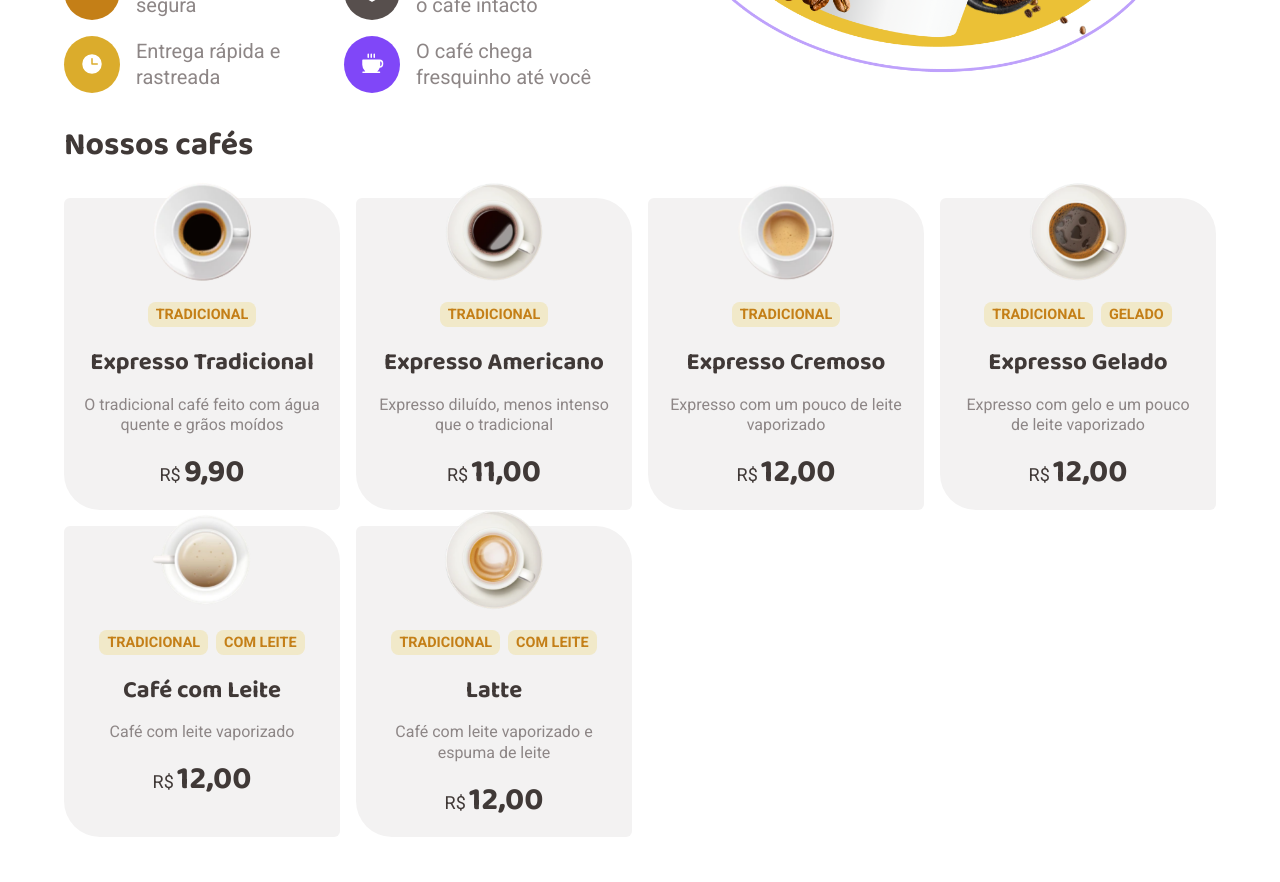
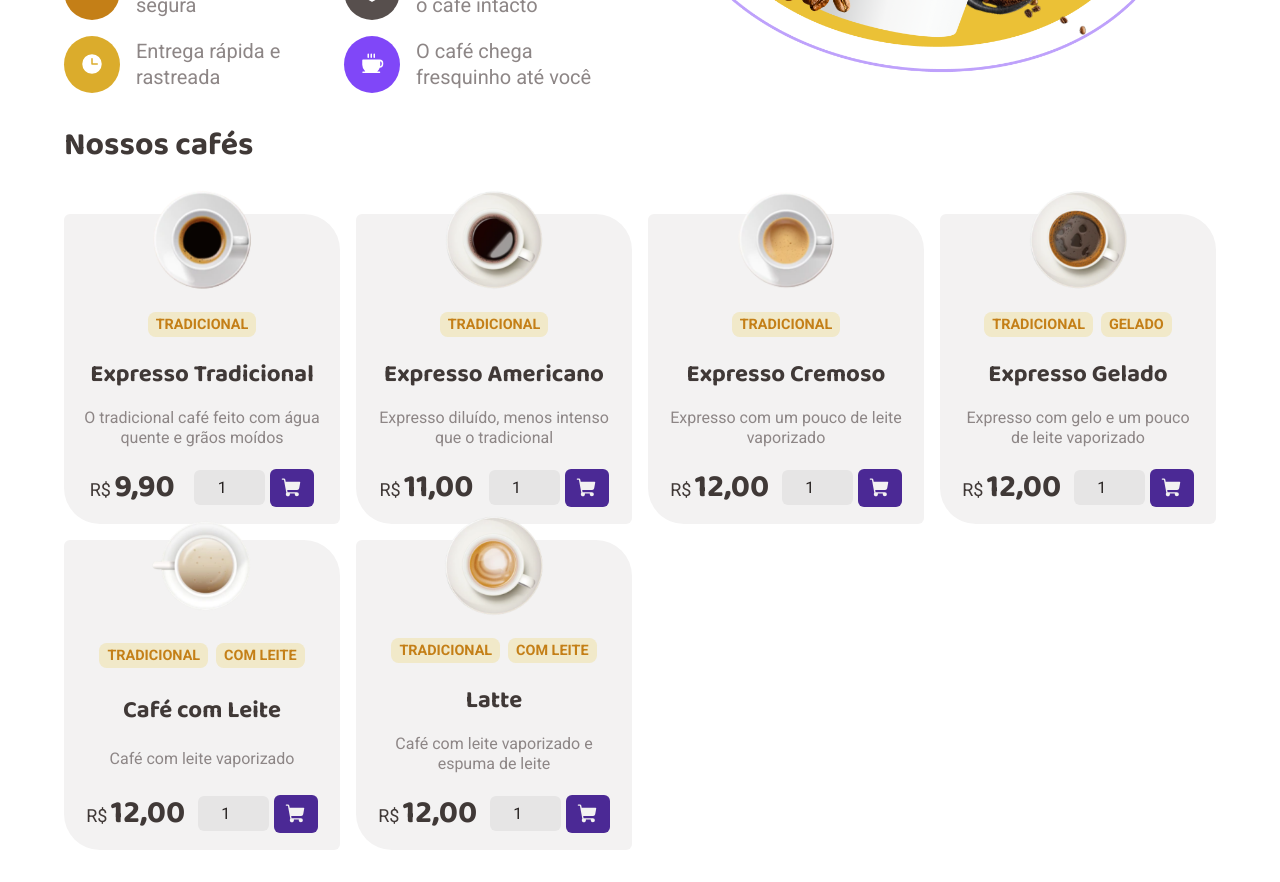
Before and after one commit to gabscrobson/coffee-delivery, a React (Vite) app: page / in a window 1280 px wide. Shown: the part 500-1382 px from the top of the page. Built offline with nearby package versions, Linux system fonts and the light colour scheme.

Commit message:
fixed CoffeeCard height difference

```diff
--- a/package.json
+++ b/package.json
@@ -13,6 +13,7 @@
     "phosphor-react": "^1.4.1",
     "react": "^18.2.0",
     "react-dom": "^18.2.0",
+    "react-headroom": "^3.2.1",
     "react-router-dom": "^6.15.0"
   },
   "devDependencies": {
--- a/src/components/QuantityInput/index.tsx
+++ b/src/components/QuantityInput/index.tsx
@@ -0,0 +1,9 @@
+import { QuantityInputContainer } from './styles'
+
+export function QuantityInput() {
+  return (
+    <QuantityInputContainer>
+      <input type="number" readOnly value={1} />
+    </QuantityInputContainer>
+  )
+}
--- a/src/components/QuantityInput/styles.ts
+++ b/src/components/QuantityInput/styles.ts
@@ -0,0 +1,25 @@
+import { styled } from 'styled-components'
+
+export const QuantityInputContainer = styled.div`
+  flex: 1;
+  background: ${(props) => props.theme.baseButton};
+  display: flex;
+  align-items: center;
+  justify-content: space-between;
+  gap: 0.2rem;
+  border-radius: 6px;
+
+  padding: 0.5rem;
+
+  input {
+    text-align: center;
+    width: 100%;
+    background: none;
+    border: none;
+    color: ${(props) => props.theme.baseTitle};
+
+    &:focus {
+      outline: none;
+    }
+  }
+`
--- a/src/pages/Home/CoffeeCard/index.tsx
+++ b/src/pages/Home/CoffeeCard/index.tsx
@@ -1,7 +1,11 @@
+import { ShoppingCart } from 'phosphor-react'
+import { QuantityInput } from '../../../components/QuantityInput'
 import { TextM, TextM2, TitleL, TitleM } from '../../../styles/typography'
 import {
+  AddToCartContainer,
   CardFooterContainer,
   CoffeeCardContainer,
+  PriceContainer,
   TagContainer,
 } from './styles'
 
@@ -31,7 +35,7 @@ export function CoffeeCard({
       <TitleM>{name}</TitleM>
       <TextM>{description}</TextM>
       <CardFooterContainer>
-        <div>
+        <PriceContainer>
           <TextM2>R$</TextM2>
           <TitleL>
             {price.toLocaleString('pt-BR', {
@@ -39,7 +43,13 @@ export function CoffeeCard({
               maximumFractionDigits: 2,
             })}
           </TitleL>
-        </div>
+        </PriceContainer>
+        <AddToCartContainer>
+          <QuantityInput />
+          <button>
+            <ShoppingCart size={22} weight="fill" />
+          </button>
+        </AddToCartContainer>
       </CardFooterContainer>
     </CoffeeCardContainer>
   )
--- a/src/pages/Home/CoffeeCard/styles.ts
+++ b/src/pages/Home/CoffeeCard/styles.ts
@@ -4,15 +4,16 @@ export const CoffeeCardContainer = styled.div`
   background: ${(props) => props.theme.baseCard};
   border-radius: 0.375rem 2.25rem;
 
+  height: 19.375rem;
   display: flex;
   flex-direction: column;
   align-items: center;
-  gap: 1rem;
+  justify-content: space-between;
   text-align: center;
   padding: 1rem;
 
   img {
-    margin-top: -2rem;
+    margin-top: -2.5rem;
   }
 `
 
@@ -29,13 +30,41 @@ export const TagContainer = styled.div`
 `
 
 export const CardFooterContainer = styled.div`
+  width: 100%;
   display: flex;
   align-items: center;
-  justify-content: space-between;
+  justify-content: space-around;
+`
 
-  div {
+export const PriceContainer = styled.div`
+  display: flex;
+  align-items: baseline;
+  gap: 0.2rem;
+  font-weight: 600;
+`
+
+export const AddToCartContainer = styled.div`
+  flex: 1;
+  max-width: 7.5rem;
+  display: flex;
+  align-items: center;
+  gap: 0.3rem;
+
+  > button {
+    width: 2.75rem;
+    height: 2.375rem;
+    border: none;
     display: flex;
-    align-items: baseline;
-    gap: 0.2rem;
+    align-items: center;
+    justify-content: center;
+    background: ${(props) => props.theme.purpleDark};
+    color: ${(props) => props.theme.baseCard};
+    border-radius: 6px;
+    transition: 0.2s;
+    cursor: pointer;
+
+    &:hover {
+      background: ${(props) => props.theme.purple};
+    }
   }
 `
--- a/src/pages/Home/styles.ts
+++ b/src/pages/Home/styles.ts
@@ -47,7 +47,7 @@ export const IntroImage = styled.img`
 export const CoffeeListContainer = styled.div`
   display: flex;
   flex-direction: column;
-  gap: 2rem;
+  gap: 3rem;
 `
 
 export const CoffeeList = styled.div`
--- a/src/styles/typography.ts
+++ b/src/styles/typography.ts
@@ -41,6 +41,7 @@ export const TextM = styled(TextL)`
 export const TextM2 = styled(TextM)`
   font-size: 1.125rem;
   color: ${(props) => props.theme.baseSubtitle};
+  font-weight: lighter;
 `
 
 export const TextS = styled(TextL)`
```
Also changed, not shown: 1 other file (tests, documents, lock files or other folders).
